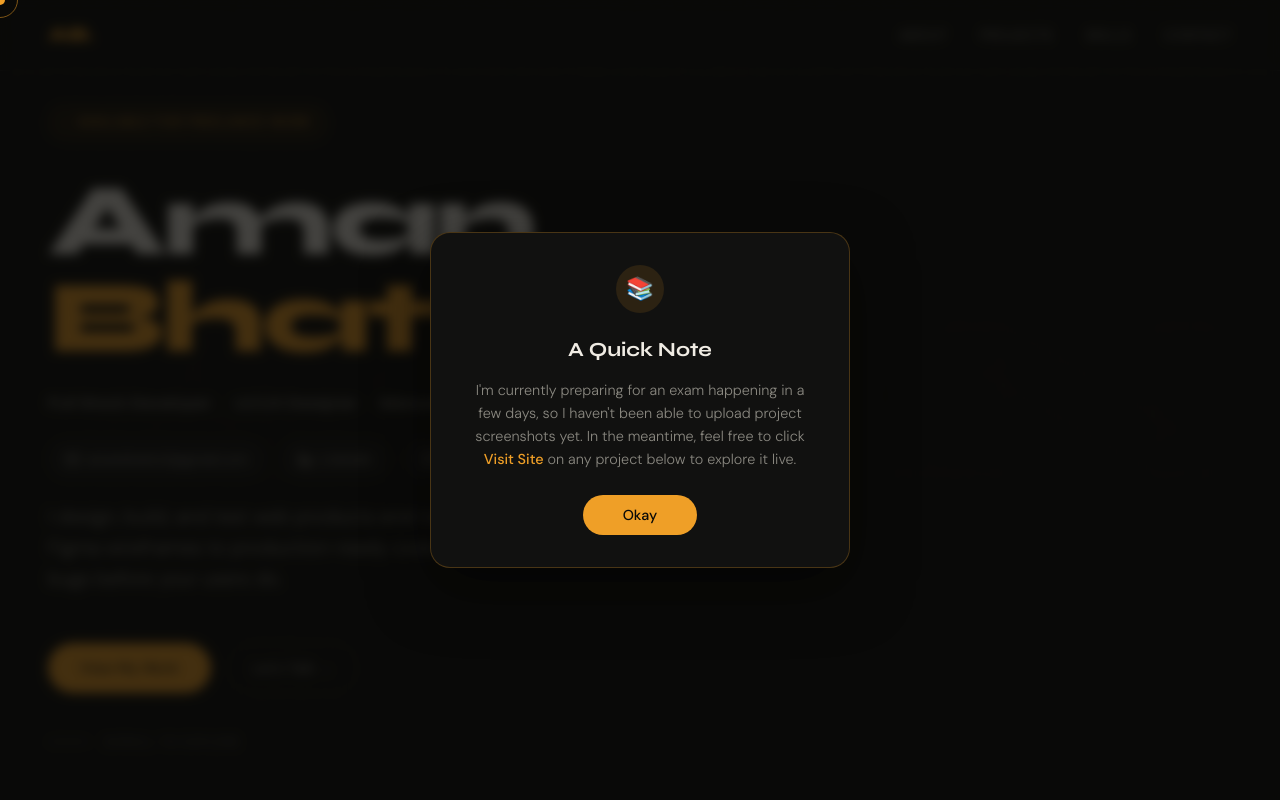
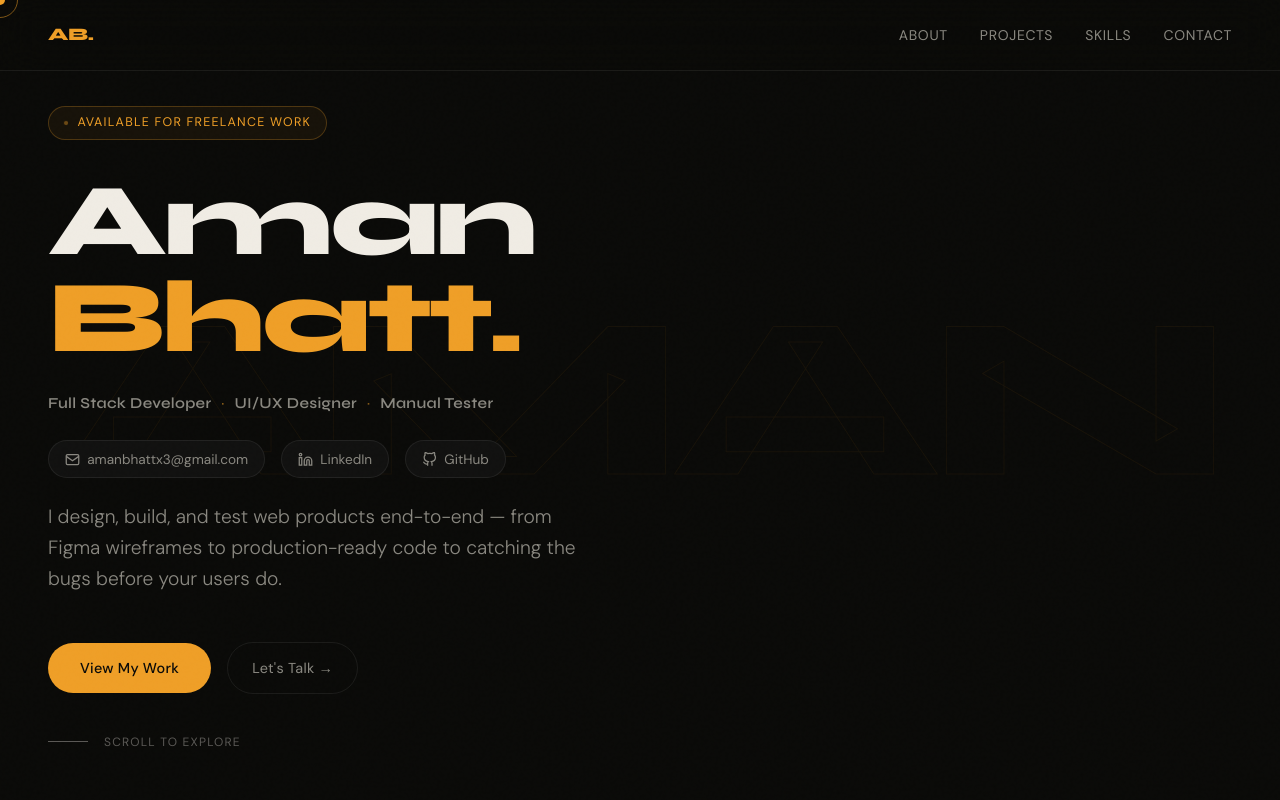
Before and after one commit to AMAN101093/aman-bhatt, a plain HTML site: page index.html in a window 1280 px wide. Shown: the top 800 px of the page. Drawn offline with Linux system fonts and the light colour scheme.

Commit message:
message
Removed notice modal and related JavaScript functionality.

```diff
--- a/index.html
+++ b/index.html
@@ -621,73 +621,6 @@
   .fade-up:nth-child(3) { transition-delay: 0.2s; }
   .fade-up:nth-child(4) { transition-delay: 0.3s; }
 
-  /* NOTICE MODAL */
-  .notice-overlay {
-    position: fixed;
-    inset: 0;
-    background: rgba(10,10,8,0.75);
-    backdrop-filter: blur(6px);
-    z-index: 2000;
-    display: flex;
-    align-items: center;
-    justify-content: center;
-    opacity: 0;
-    pointer-events: none;
-    transition: opacity 0.3s ease;
-    padding: 1.5rem;
-  }
-  .notice-overlay.visible { opacity: 1; pointer-events: auto; }
-  .notice-box {
-    background: var(--bg2);
-    border: 1px solid var(--border-amber);
-    border-radius: 1.25rem;
-    padding: 2rem;
-    max-width: 420px;
-    text-align: center;
-    transform: translateY(20px);
-    transition: transform 0.3s ease;
-    box-shadow: 0 20px 60px rgba(0,0,0,0.5);
-  }
-  .notice-overlay.visible .notice-box { transform: translateY(0); }
-  .notice-icon {
-    width: 48px; height: 48px;
-    background: var(--amber-glow);
-    border-radius: 50%;
-    display: flex;
-    align-items: center;
-    justify-content: center;
-    margin: 0 auto 1.25rem;
-    font-size: 1.4rem;
-  }
-  .notice-title {
-    font-family: 'Syne', sans-serif;
-    font-weight: 700;
-    font-size: 1.25rem;
-    color: var(--text);
-    margin-bottom: 0.75rem;
-  }
-  .notice-text {
-    color: var(--text-muted);
-    font-size: 0.9rem;
-    font-weight: 300;
-    line-height: 1.6;
-    margin-bottom: 1.5rem;
-  }
-  .notice-text strong { color: var(--amber); font-weight: 500; }
-  .notice-btn {
-    background: var(--amber);
-    color: #0a0a08;
-    font-family: 'DM Sans', sans-serif;
-    font-weight: 500;
-    font-size: 0.9rem;
-    padding: 0.7rem 2.5rem;
-    border: none;
-    border-radius: 3rem;
-    cursor: pointer;
-    transition: transform 0.2s, box-shadow 0.2s;
-  }
-  .notice-btn:hover { transform: translateY(-2px); box-shadow: 0 8px 30px rgba(239,159,39,0.3); }
-
   @media (max-width: 768px) {
     nav { padding: 1rem 1.5rem; }
     .nav-links { gap: 1.25rem; }
@@ -702,15 +635,6 @@
 </style>
 </head>
 <body>
-
-<div class="notice-overlay" id="noticeOverlay">
-  <div class="notice-box">
-    <div class="notice-icon">📚</div>
-    <h3 class="notice-title">A Quick Note</h3>
-    <p class="notice-text">I'm currently preparing for an exam happening in a few days, so I haven't been able to upload project screenshots yet. In the meantime, feel free to click <strong>Visit Site</strong> on any project below to explore it live.</p>
-    <button class="notice-btn" id="noticeOkBtn">Okay</button>
-  </div>
-</div>
 
 <div class="cursor" id="cursor"></div>
 <div class="cursor-ring" id="cursorRing"></div>
@@ -1016,19 +940,6 @@
 </footer>
 
 <script>
-  // First-visit exam notice
-  (function() {
-    const overlay = document.getElementById('noticeOverlay');
-    const okBtn = document.getElementById('noticeOkBtn');
-    if (!sessionStorage.getItem('noticeSeen')) {
-      setTimeout(() => overlay.classList.add('visible'), 400);
-    }
-    okBtn.addEventListener('click', () => {
-      overlay.classList.remove('visible');
-      sessionStorage.setItem('noticeSeen', 'true');
-    });
-  })();
-
   // Custom cursor
   const cursor = document.getElementById('cursor');
   const ring = document.getElementById('cursorRing');
```
